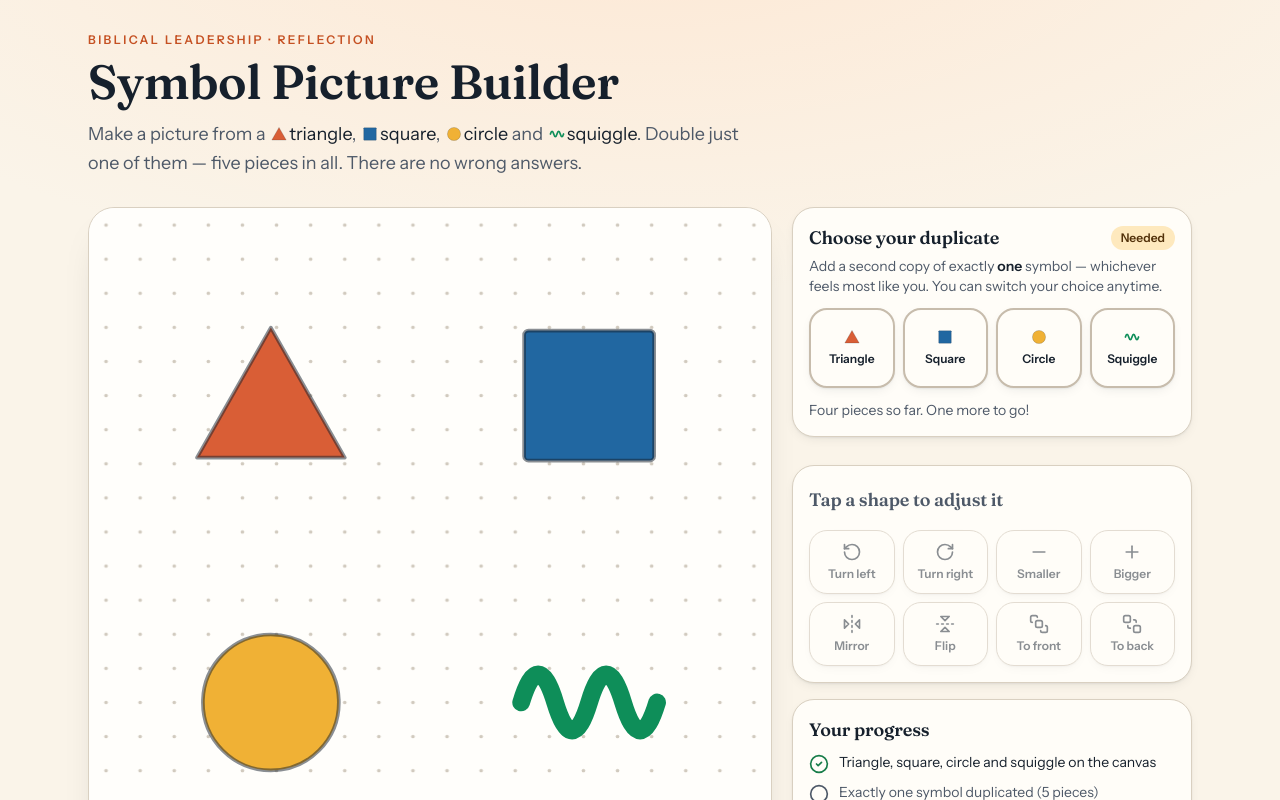
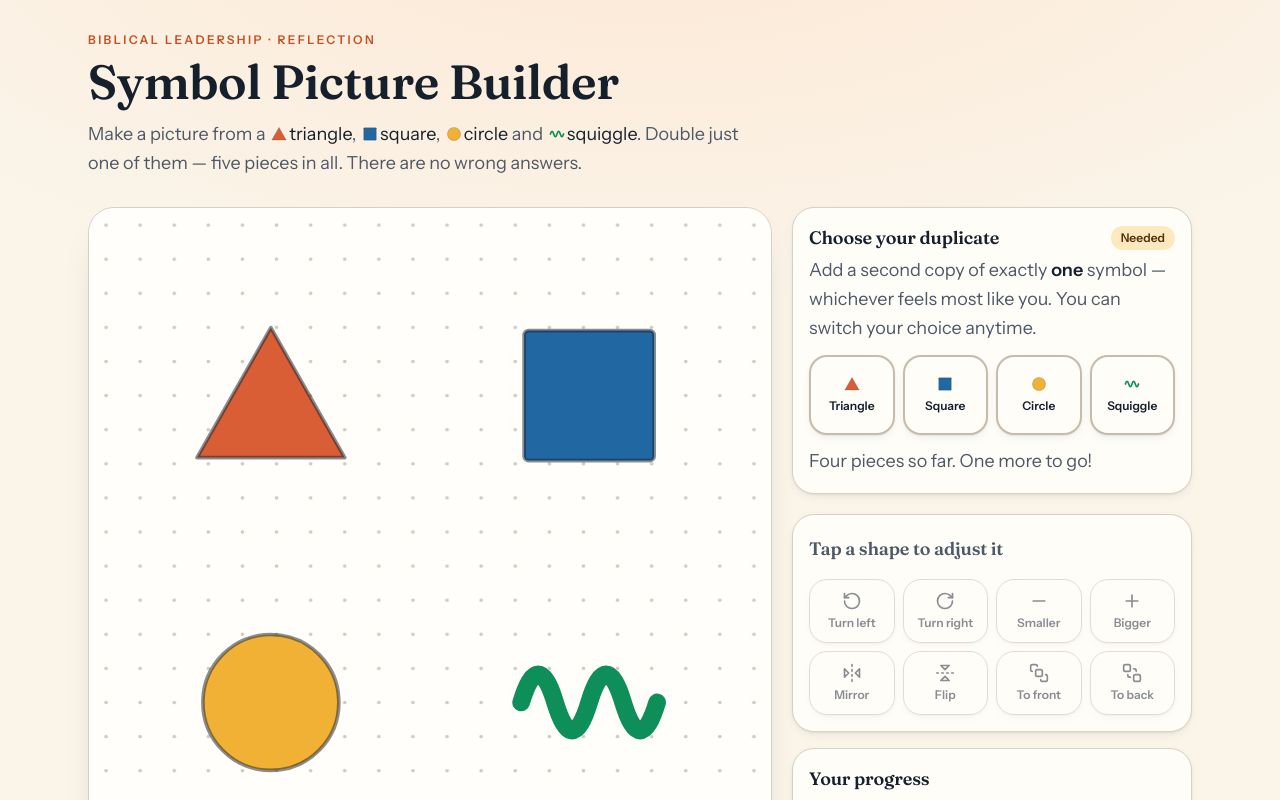
Before and after one commit to godfrey-addvice/leadwithshape, a React (Vite) app: page / in a window 1280 px wide. Shown: the top 800 px of the page. Built offline with nearby package versions, Linux system fonts and the light colour scheme.

Commit message:
Increase readable instructional and reflection text sizes

```diff
--- a/src/components/symbol-builder/DuplicatePicker.tsx
+++ b/src/components/symbol-builder/DuplicatePicker.tsx
@@ -37,7 +37,7 @@ export function DuplicatePicker({
           </span>
         )}
       </div>
-      <p id="duplicate-help" className="mb-3 text-sm text-muted-foreground">
+      <p id="duplicate-help" className="mb-3 text-lg leading-relaxed text-muted-foreground">
         Add a second copy of exactly <strong className="text-foreground">one</strong> symbol — whichever feels most
         like you. You can switch your choice anytime.
       </p>
@@ -59,7 +59,7 @@ export function DuplicatePicker({
           );
         })}
       </div>
-      <p className="mt-3 text-sm" aria-live="polite">
+      <p className="mt-3 text-lg leading-relaxed" aria-live="polite">
         {duplicateKind ? (
           <>
             You doubled the <strong>{SYMBOL_LABELS[duplicateKind].toLowerCase()}</strong> — five pieces in all.
```
